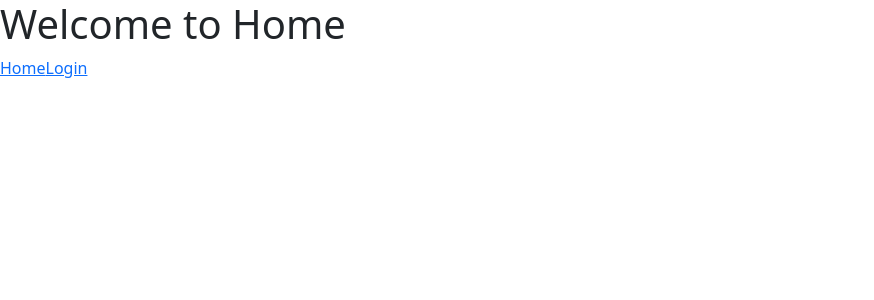
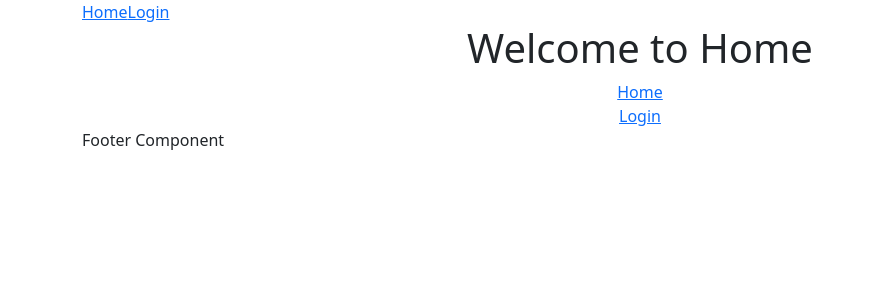
Before and after one commit to Adityaka21/Day-1-React, a React (Create React App) app: page / in a window 1280 px wide. Shown: the top 300 px of the page, without its empty margins (0-874 px from the left). Built offline with nearby package versions, Linux system fonts and the light colour scheme.

Commit message:
Updated components and added layout folder

```diff
--- a/package.json
+++ b/package.json
@@ -10,6 +10,7 @@
     "bootstrap": "^5.3.7",
     "react": "^19.1.0",
     "react-dom": "^19.1.0",
+    "react-router-dom": "^7.6.2",
     "react-scripts": "5.0.1",
     "web-vitals": "^2.1.4"
   },
--- a/src/App.js
+++ b/src/App.js
@@ -4,11 +4,12 @@ import './App.css';
 import { BrowserRouter, Routes} from 'react-router-dom';
 import Login from './Login.js';
 import Home from './Home.js';
+import AppLayout from './layout/AppLayout.js';
 function App() {
   return (
     <Routes>
-   <Route path='/' element={<Home />} />
-   <Route path='/login' element={<Login />} />
+   <Route path='/' element={<AppLayout><Home /></AppLayout>} />
+   <Route path='/login' element={<AppLayout><Login /></AppLayout>} />
     </Routes>
   );
 }
--- a/src/Home.js
+++ b/src/Home.js
@@ -4,9 +4,10 @@ import { Link } from 'react-router-dom';
 
 function Home() {
   return (
-    <div>
+    <div className='container text-center'>
       <h1>Welcome to Home</h1>
       <Link to ="/">Home</Link>
+      <br></br>
       <Link to ="/login">Login</Link>
     </div>
   );
--- a/src/Login.js
+++ b/src/Login.js
@@ -1,9 +1,23 @@
-import React from 'react';
+import React, { useState } from 'react';
 
 function Login() {
+  const{formdata,setformdata} = useState({
+    username: '',
+    password: ''
+  })
   return (
     <div>
       <h1>Login Page</h1>
+      <form>
+        <div>
+          <label>Username</label>
+          <input type='text'name='username' value={formdata.username}/>
+        </div>
+        <div>
+          <label>Password</label>
+          <input type='text'name='password' value={formdata.password}/>
+        </div>
+      </form>
     </div>
   );
 }
--- /dev/null
+++ b/src/layout/AppLayout.js
@@ -0,0 +1,17 @@
+import { Link } from "react-router-dom";
+import Header from "./Header";
+import Footer from "./Footer";
+
+function AppLayout({ children}) {
+    return (
+        <>
+
+        <Header />
+        {children}
+        <Footer />
+
+        </>
+    )
+}
+
+export default AppLayout
--- /dev/null
+++ b/src/layout/Footer.js
@@ -0,0 +1,11 @@
+import React from "react";
+
+function Footer(){
+    return(
+         <div className="container">
+            Footer Component
+        </div>
+    )
+}
+
+export default Footer;
--- /dev/null
+++ b/src/layout/Header.js
@@ -0,0 +1,12 @@
+import React from "react";
+import { Link } from 'react-router-dom';
+function Header(){
+    return(
+         <div className="container">
+            <Link to ="/">Home</Link>
+            <Link to="/login">Login</Link>
+        </div>
+    )
+}
+
+export default Header;
```
Also changed, not shown: 2 other files (tests, documents, lock files or other folders).
